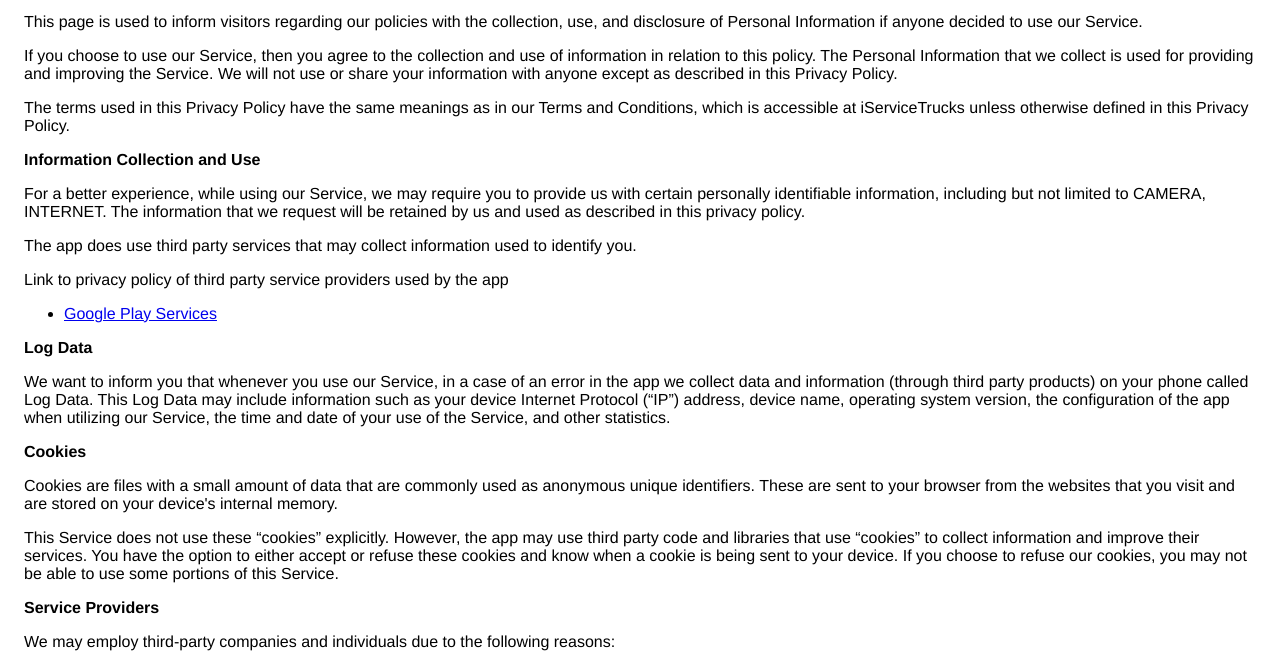
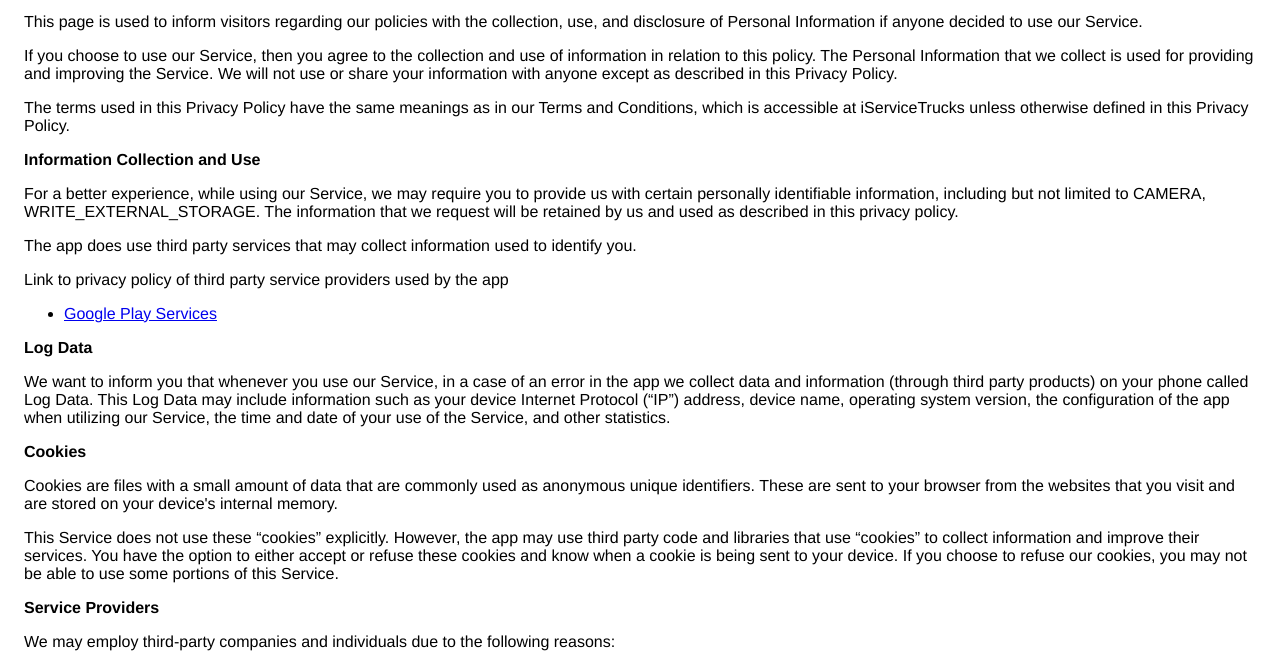
Before and after one commit to iServiceTrucks/iServiceTrucks.github.io, a plain HTML site: page index.html in a window 1280 px wide. Shown: the part 113-777 px from the top of the page. Drawn offline with Linux system fonts and the light colour scheme.

Commit message:
new permissions

```diff
--- a/index.html
+++ b/index.html
@@ -18,7 +18,7 @@
                   </p> <p>The terms used in this Privacy Policy have the same meanings as in our Terms and Conditions, which is
                     accessible at iServiceTrucks unless otherwise defined in this Privacy Policy.
                   </p> <p><strong>Information Collection and Use</strong></p> <p>For a better experience, while using our Service, we may require you to provide us with certain
-                    personally identifiable information, including but not limited to CAMERA, INTERNET. The information that we request will be retained by us and used as described in this privacy policy.
+                    personally identifiable information, including but not limited to CAMERA, WRITE_EXTERNAL_STORAGE. The information that we request will be retained by us and used as described in this privacy policy.
                   </p> <p>The app does use third party services that may collect information used to identify you.</p> <div><p>Link to privacy policy of third party service providers used by the app</p> <ul><li><a href="https://www.google.com/policies/privacy/" target="_blank">Google Play Services</a></li><!----><!----><!----><!----><!----><!----><!----></ul></div> <p><strong>Log Data</strong></p> <p> We want to inform you that whenever you use our Service, in a case of
                     an error in the app we collect data and information (through third party products) on your phone
                     called Log Data. This Log Data may include information such as your device Internet Protocol (“IP”) address,
```
